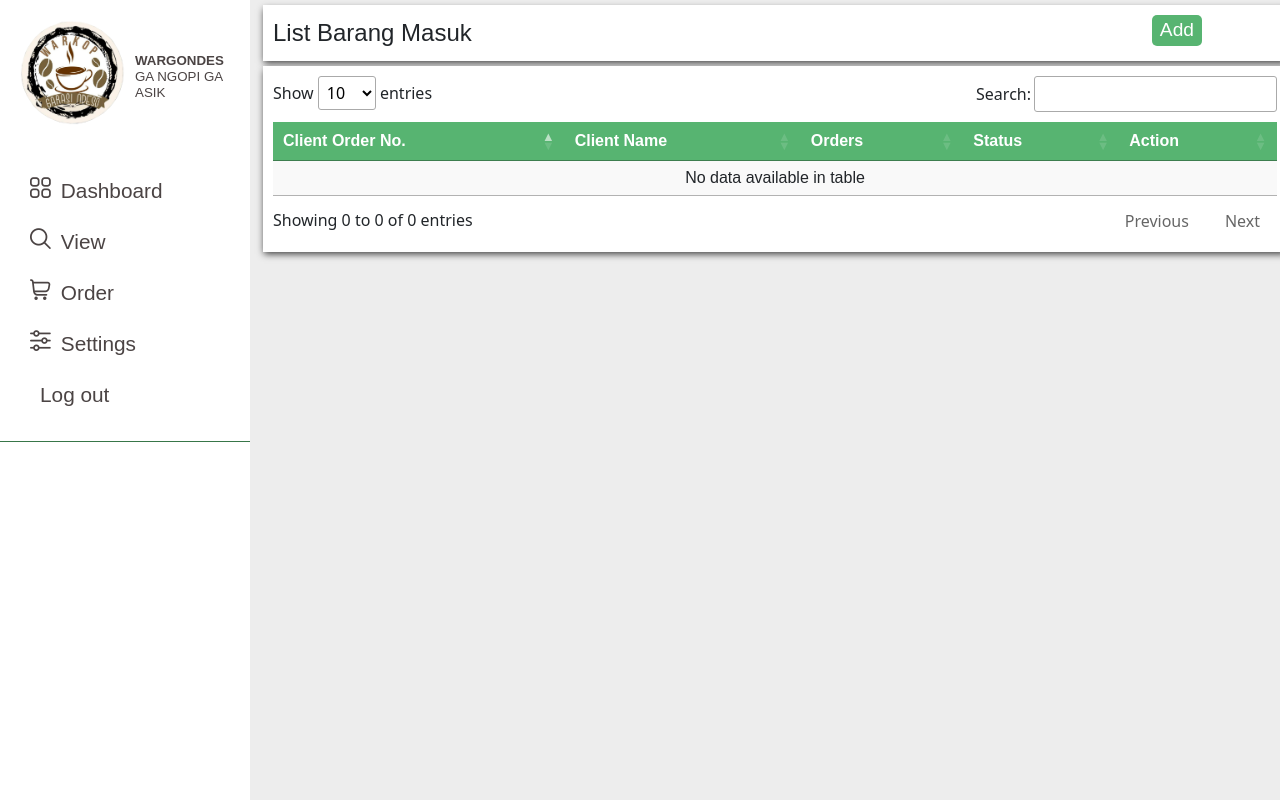
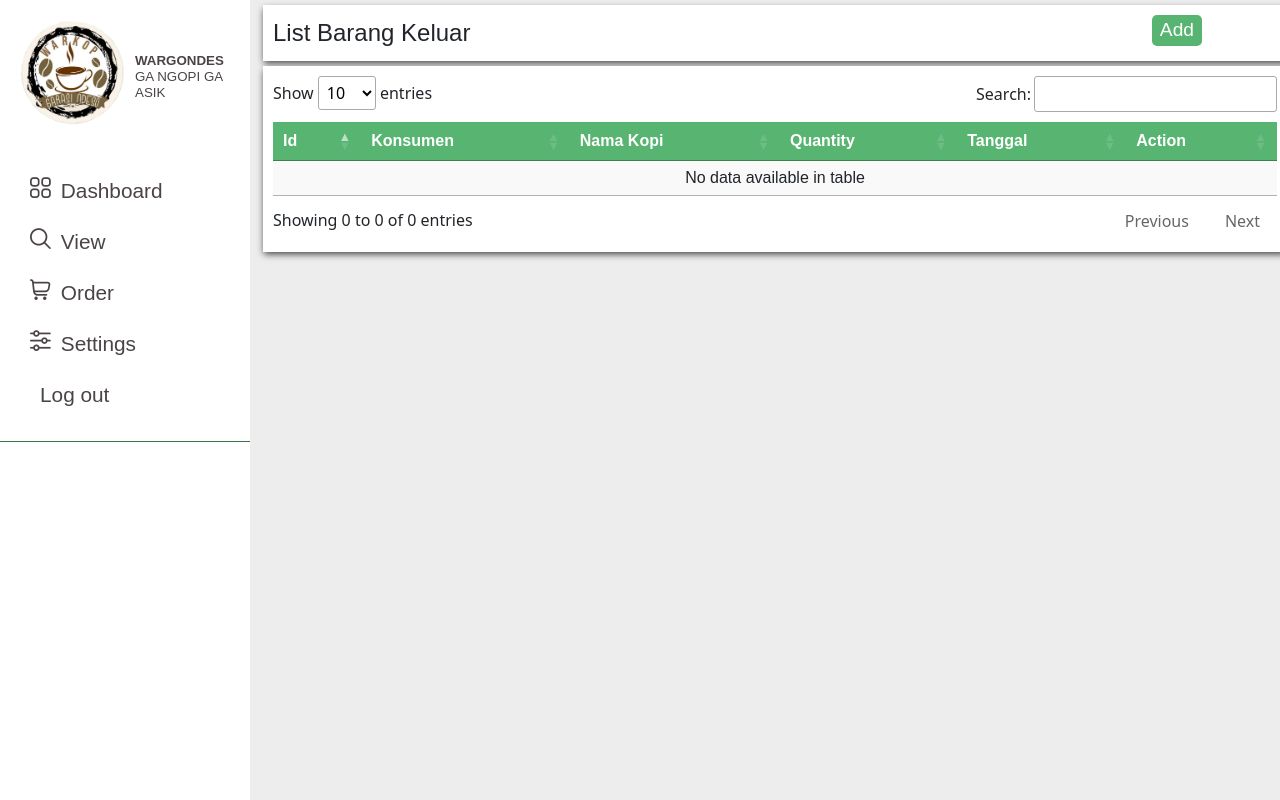
Before and after one commit to Fauzian890/inventory, a PHP site: page /php/orderClientPage.php in a window 1280 px wide. Run offline with PHP 8.4, Linux system fonts and the light colour scheme; a user stored in the database is signed in; data comes from the database, SQL or seed files in the repository; data that the repository does not hold is empty; some libraries are stand-ins or nearby versions; some web fonts are replaced.

Commit message:
barang masuk keluar crud

```diff
--- /dev/null
+++ b/include/modal_BarangKeluar.php
@@ -0,0 +1,41 @@
+<div id="myModal" class="modal">
+	<!-- Modal content -->
+	<div class="modal-content">
+		<form onsubmit="return alert('Barang keluar berhasil ditambahkan.');" action="../actions/barangkeluar_add.php" method="POST">
+			<div class="header">
+				<h3 id="Title">Tambah Barang Keluar</h3>
+				<span class="close">&times;</span>
+			</div>
+
+
+			<div class="form-group">
+				<select class="form-select mb-2" id='konsumen' name='konsumen' required>
+					<?php
+						$sql = "SELECT * FROM konsumen"; //get all kateegori
+						$result = $conn->query($sql);
+					?>
+					<?php while($row = $result->fetch_assoc()): ?>
+						<option value="<?php echo $row['id_konsumen'] ?>"><?php echo $row['nama_konsumen'] ?></option>
+					<?php endwhile ?>
+				</select>
+				<select class="form-select mb-2" id='kopi' name='kopi' required>
+					<?php
+						$sql = "SELECT * FROM kopi"; //get all kateegori
+						$result = $conn->query($sql);
+					?>
+					<?php while($row = $result->fetch_assoc()): ?>
+						<option value="<?php echo $row['id_kopi'] ?>"><?php echo $row['namakopi'] ?></option>
+					<?php endwhile ?>
+				</select>
+
+				<div class="form-group">
+				<input type="number" id='qty' class="form-control" name="qty" placeholder="Quantity">
+			</div>
+			</div>
+
+			<div class="form-group">
+				<button type="submit" name="submit" class="btn btn-primary">Add</button>
+			</div>
+		</form>
+	</div>
+</div>
--- a/php/orderClientPage.php
+++ b/php/orderClientPage.php
@@ -9,38 +9,42 @@
 	?>
 
 <body>
-	<div class="label clientOrder">List Barang Masuk
+	<div class="label clientOrder">List Barang Keluar
 		<button id="myBtn">Add</button>
-		<?php include('../include/modal_orderClient.php');?>
+		<?php include('../include/modal_barangkeluar.php');?>
 	</div>
 
 	<table id="clientOrder_list" class="display">
 		<thead>
 			<tr>
-				<th>Client Order No.</th>
-				<th>Client Name</th>
-				<th>Orders</th>
-				<th>Status</th>
+				<th>Id</th>
+				<th>Konsumen</th>
+				<th>Nama Kopi</th>
+				<th>Quantity</th>
+				<th>Tanggal</th>
 				<th>Action</th>
 			</tr>
 		</thead>
 		<tbody>
 			<?php
-			$sql = "SELECT DISTINCT ClientOrderNo,ClientName,orderStatus FROM clientorder";
-			$result = $conn->query($sql);
-			?>
+					$sql = "SELECT * FROM barangkeluar JOIN kopi ON barangkeluar.id_kopi=kopi.id_kopi JOIN konsumen ON barangkeluar.id_konsumen=konsumen.id_konsumen";
+					$result = $conn->query($sql);
+				?>
 			<?php if ($result->num_rows > 0): ?>
 				<?php while($row = $result->fetch_assoc()): ?>
-					<tr>
-						<td><?php echo $row["ClientOrderNo"]; ?></td>
-						<td><?php echo $row["ClientName"]; ?></td>
-						<td><button class="viewbtn" id="<?php echo $row["ClientOrderNo"]; ?>">View Order</button></td>
-						<td><?php echo $row["orderStatus"]; ?></td>
-						<td><button class="action update"
-						data-status="<?php echo $row["orderStatus"]; ?>"
-						data-clientorderno="<?php echo $row["ClientOrderNo"]; ?>">Update Status</button>
-						<a class="action delete" onclick="return alert('Client Order Deleted');" href="../actions/orderclient_delete.php?clientorderno=<?php echo $row["ClientOrderNo"];?>">Delete</a></td>
-					</tr>
+						<tr>
+								<td><?php echo $row["id_barangkeluar"]; ?></td>
+								<td><?php echo $row["nama_konsumen"]; ?></td>
+								<td><?php echo $row["namakopi"]; ?></td>
+								<td><?php echo $row["qty"]; ?></td>
+								<td><?php echo $row["tanggal_barangkeluar"]; ?></td>
+								<td>
+
+									<a onclick="return alert('Barang keluar berhasil dihapus');" href="../actions/barangkeluar_delete.php?id_barangkeluar=<?php echo $row["id_barangkeluar"]; ?>">
+										<button class="action delete" href="">Delete</button>
+									</a>
+								</td>
+							</tr>
 
 				<?php endwhile; ?>
 			<?php endif; ?>
--- a/php/orderPurchasePage.php
+++ b/php/orderPurchasePage.php
@@ -19,6 +19,7 @@
 					<th>Supplier</th>
 					<th>Nama Kopi</th>
 					<th>Quantity</th>
+					<th>Tanggal</th>
 					<th>Status</th>
 					<th>Action</th>
 				</tr>
@@ -35,6 +36,7 @@
 								<td><?php echo $row["nama_supplier"]; ?></td>
 								<td><?php echo $row["namakopi"]; ?></td>
 								<td><?php echo $row["qty"]; ?></td>
+								<td><?php echo $row["tanggal_barangmasuk"]; ?></td>
 								<td><?php echo $row["status"]; ?></td>
 								<td>
 
```
Also changed, not shown: actions/barangkeluar_add.php (added, +19 -0 lines), actions/barangkeluar_delete.php (added, +13 -0 lines), php/dashboard.php (+28 -26 lines).
